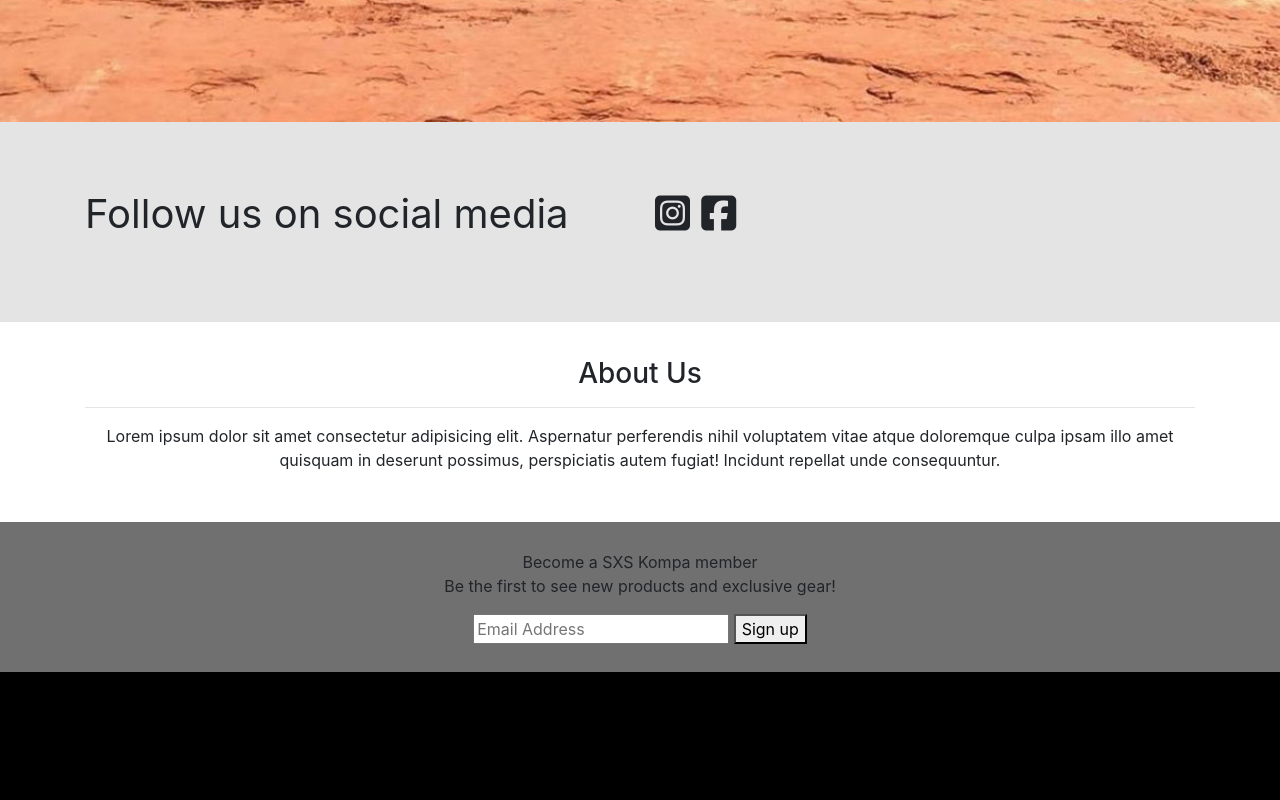
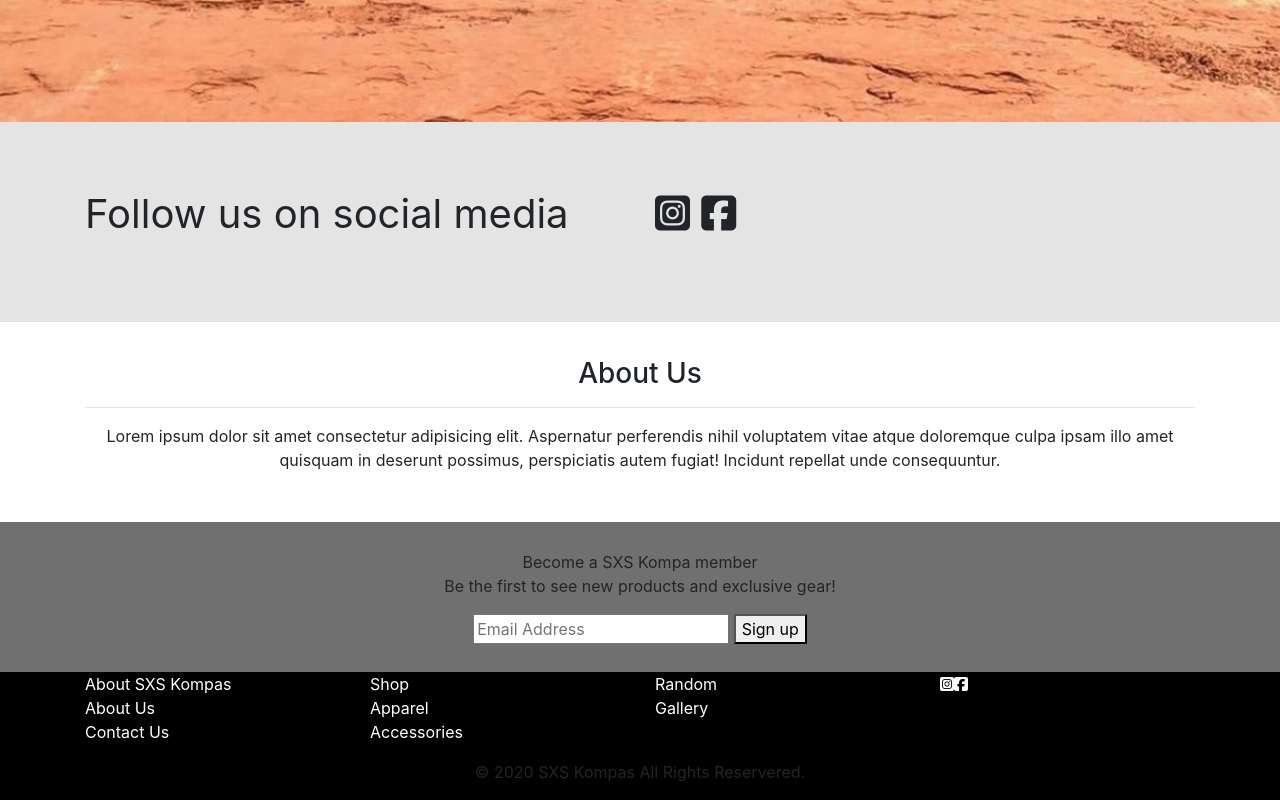
Before and after one commit to javimelendrez/sxskompas, a plain HTML site: page index.html in a window 1280 px wide. Shown: the part 754-1554 px from the top of the page. Before the commit the page ends 1426 px from the top, so only its background shows below. Drawn offline with nearby package versions, Linux system fonts and the light colour scheme; files that its build step writes are made by us from their sources; files whose address does not match are found by name.

Commit message:
working on footer for the pages
-- it still needs styling

```diff
--- a/index.html
+++ b/index.html
@@ -70,6 +70,16 @@
     }
     body {
         background-color: black;
+    }
+    .footer-bottom {
+        text-align: center;
+    }
+    .footer-left{
+        text-align: left;
+        color: white;
+    }
+    .footer-left, a {
+        color: white;
     }
 </style>
 </head>
@@ -160,8 +170,45 @@
         </div>
 
     </div>
-    <footer>
-
+    <footer class="footer">
+        <div class="footer-left">
+            <div class="container">
+                <div class="row">
+                    <div class="col">
+                        <ul style="list-style-type: none;">
+                            <li>About SXS Kompas</li>
+                            <li><a href="aboutus.html">About Us
+                            </a>
+                            </li>
+                            <li><a href="contactus.html">Contact Us</a></li>
+                        </ul>
+                    </div>
+                    <div class="col">
+                        <ul style="list-style-type: none;">
+                            <li>Shop</li>
+                        <li><a href="apparel.html">Apparel</a></li>
+                        <li><a href="accessories.html">Accessories</a></li>
+                    </ul>
+                    </div>
+                    <div class="col">
+                        <ul style="list-style-type: none;">
+                            <li>Random</li>
+                            <li><a href="gallery.html">Gallery</a></li>
+                        </ul>
+                    </div>
+                    <div class="col">
+                        <ul style="list-style-type: none;">
+                            <li><i class="fab fa-instagram-square"></i><i class="fab fa-facebook-square"></i></li>
+                        </ul>
+                    </div>
+                </div>
+            </div>
+        </div>
+        <div class="footer-bottom">
+            <div class="container">
+                <p>&copy; 2020 SXS Kompas All Rights Reservered.</p>
+            </div>
+        </div>
     </footer>
 
 <script src="https://code.jquery.com/jquery-3.5.1.slim.min.js" integrity="sha384-DfXdz2htPH0lsSSs5nCTpuj/zy4C+OGpamoFVy38MVBnE+IbbVYUew+OrCXaRkfj" crossorigin="anonymous"></script>
```
